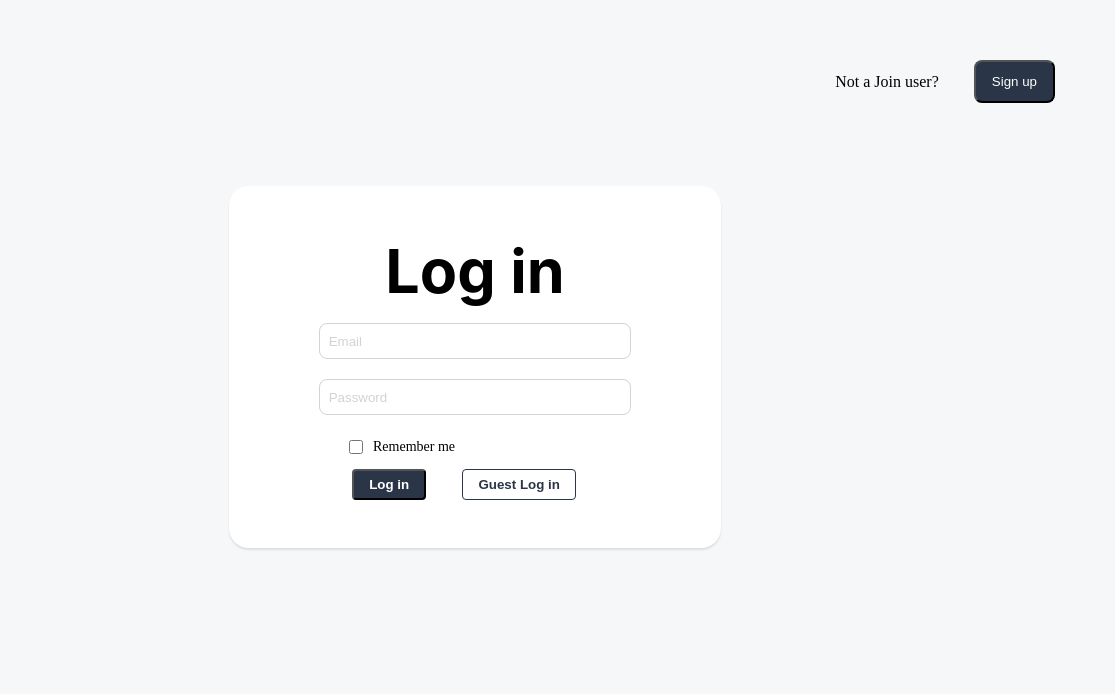
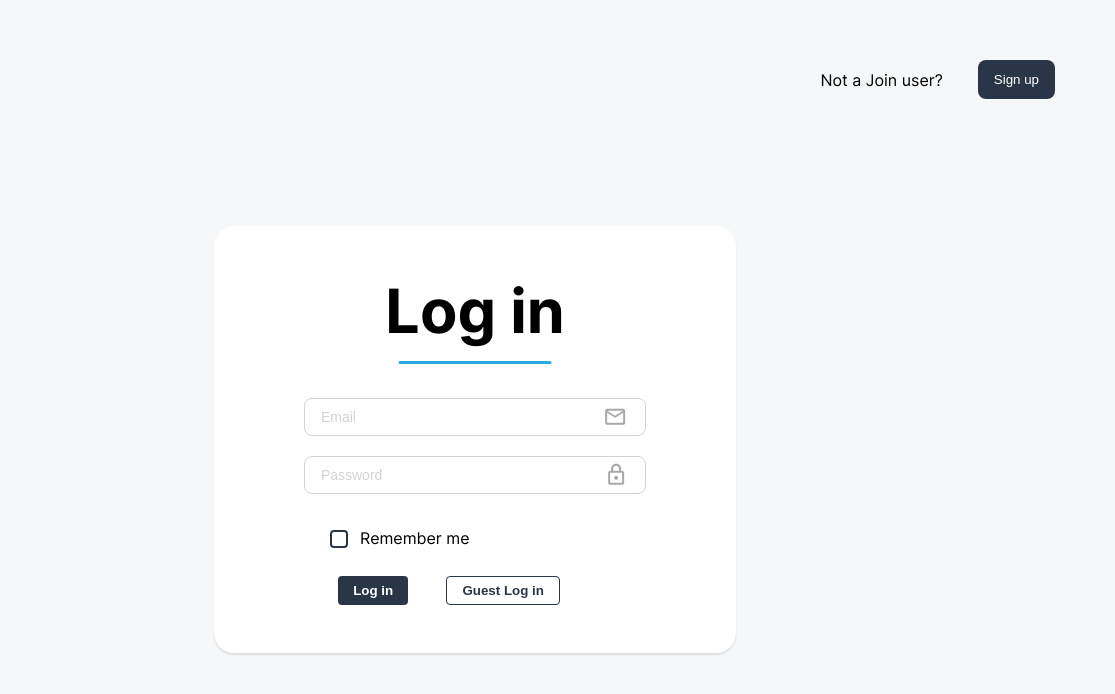
Before and after one commit to EnsslinAdrian/Join, a plain HTML site: page index.html in a window 1280 px wide. Shown: the full height of the page, 165-1280 px from the left. Drawn offline with Linux system fonts and the light colour scheme.

Commit message:
update login input fields

```diff
--- a/css/login.css
+++ b/css/login.css
@@ -1,6 +1,12 @@
+html {
+    text-align: -webkit-center;
+}
+
 body {
     margin: 60px;
     background-color: #f6f7f8;
+    font-family: 'Inter';
+    max-width: 1440px;
 }
 
 header {
@@ -17,6 +23,7 @@ header {
 
 p {
     margin: 0;
+    font-size: 16px;
 }
 
 .logo_image img {
@@ -26,6 +33,7 @@ p {
 .main_login_container {
     display: flex;
     justify-content: center;
+    margin-top: 40px;
 }
 
 .main_login_content {
@@ -37,9 +45,8 @@ p {
 }
 
 .underline_login {
-    width: 100px;
-    height: 5px;
-    color: blue;
+    text-align: center;
+    margin-bottom: 20px;
 }
 
 .remember_me input {
@@ -49,8 +56,15 @@ p {
 .remember_me {
     display: flex;
     align-items: center;
-    margin-left: 30px;
+    margin-left: 36px;
+    margin-top: 24px;
+    margin-bottom: 28px;
     font-size: 14px;
+    gap: 12px;
+}
+
+.remember_me img:hover {
+    cursor: pointer;
 }
 
 .input_login_field {
@@ -59,11 +73,20 @@ p {
     align-items: center;
 }
 
+.input_login_field:hover {
+    cursor: pointer;
+}
+
+.input_login_field input:hover {
+    cursor: pointer;
+}
+
 .login_buttons {
     display: flex;
     justify-content: space-around;
     width: 260px;
     margin-left: 25px;
+    margin-top: 16px;
 }
 
 .btn_login {
@@ -72,6 +95,12 @@ p {
     padding: 6px 15px;
     border-radius: 4px;
     font-weight: bold;
+    border: none;
+}
+
+.btn_login:hover {
+    background-color: rgb(64,171,226);
+    cursor: pointer;
 }
 
 .btn_guest_login {
@@ -83,6 +112,24 @@ p {
     border: 1px solid #2a3647;
 }
 
+.btn_guest_login:hover {
+    cursor: pointer;
+    color: rgb(64,171,226);
+    border-color: rgb(64,171,226);
+}
+
 ::placeholder {
     color: lightgray;
+    padding-left: 7px;
+    font-size: 14px;
 }
+
+.mail_icon {
+    background: url("/assets/img/mail.svg") no-repeat;
+    background-position: 300px 8.5px;
+}
+
+.lock_icon {
+    background: url("/assets/img/lock.svg") no-repeat;
+    background-position: 303px 6px;
+}
--- a/index.html
+++ b/index.html
@@ -6,6 +6,7 @@
     <meta name="viewport" content="width=device-width, initial-scale=1.0">
     <link rel="stylesheet" href="./css/login.css">
     <link rel="stylesheet" href="style.css">
+    <link rel="stylesheet" href="./css/fonts.css">
     <title>JOIN</title>
     <link rel="icon" type="image/x-icon" href="./assets/img/favicon.png">
 </head>
@@ -20,18 +21,19 @@
             <button class="btn">Sign up</button>
         </div>
     </header>
-
     <div class="main_login_container">
         <div class="main_login_content">
             <h1>Log in</h1>
-            <div class="underline_login"></div>
+            <div class="underline_login">
+                <img src="./assets/img/login-underline.svg">
+            </div>
             <form action="">
                 <div class="input_login_field">
-                    <input type="text" placeholder=" Email">
-                    <input type="text" placeholder=" Password">
+                    <input type="text" class="mail_icon" placeholder=" Email">
+                    <input type="text" class="lock_icon" placeholder=" Password">
                 </div>
                 <div class="remember_me">
-                    <input type="checkbox" name="" id="">
+                    <img src="./assets/img/checkbox-empty.svg" alt="Checkbox">
                     <p>Remember me</p>
                 </div>
                 <div class="login_buttons">
@@ -41,7 +43,6 @@
             </form>
         </div>
     </div>
-
 </body>
 
 </html>
--- a/style.css
+++ b/style.css
@@ -3,10 +3,12 @@
     color: white;
     padding: 12px 16px;
     border-radius: 8px;
+    border: none;
 }
 
 .btn:hover {
     background-color: rgb(64,171,226);
+    cursor: pointer;
 }
 
 .margin-left-top {
@@ -50,8 +52,8 @@ align-items: center;
 }
 
 input {
-    height: 24px;
-    width: 300px;
+    height: 26px;
+    width: 330px;
     padding: 5px;
     margin: 10px;
     border-radius: 8px;
```
Also changed, not shown: assets/img/checkbox-empty.svg (added), assets/img/login-underline.svg (added).
